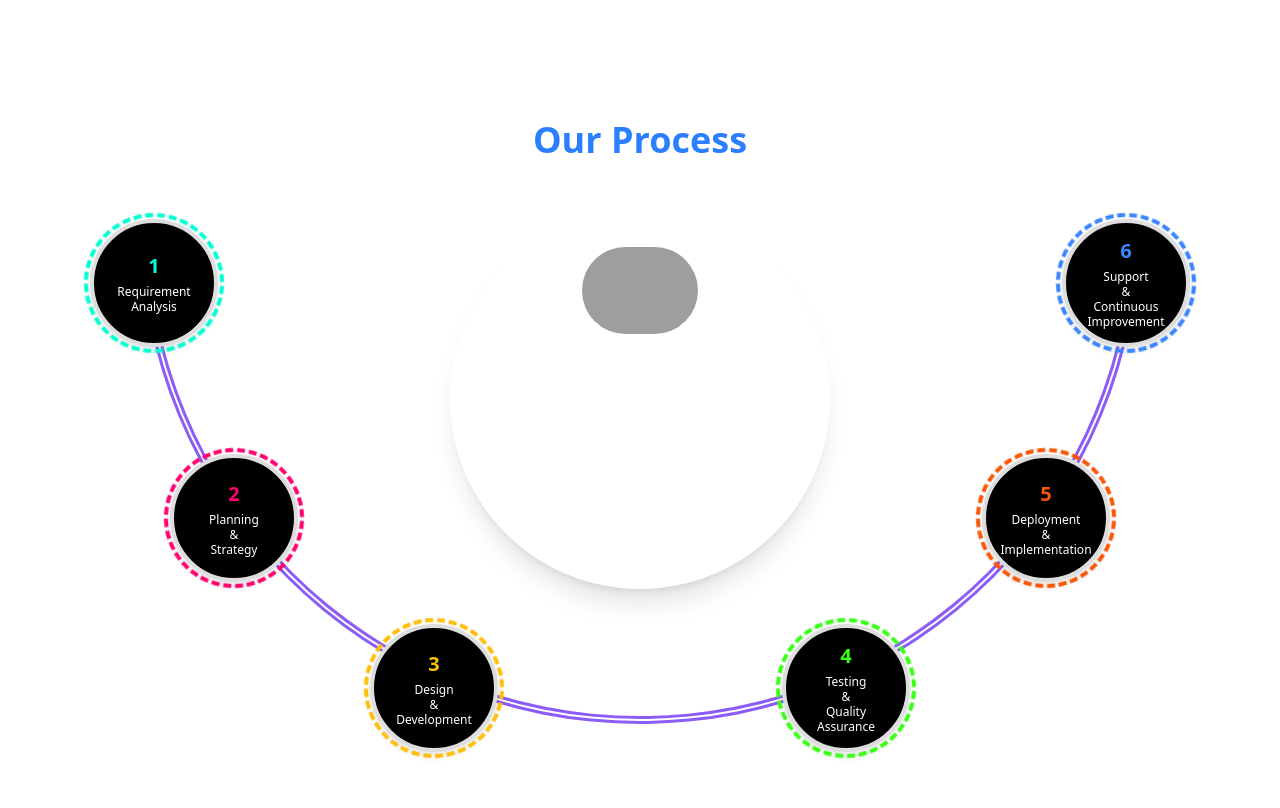
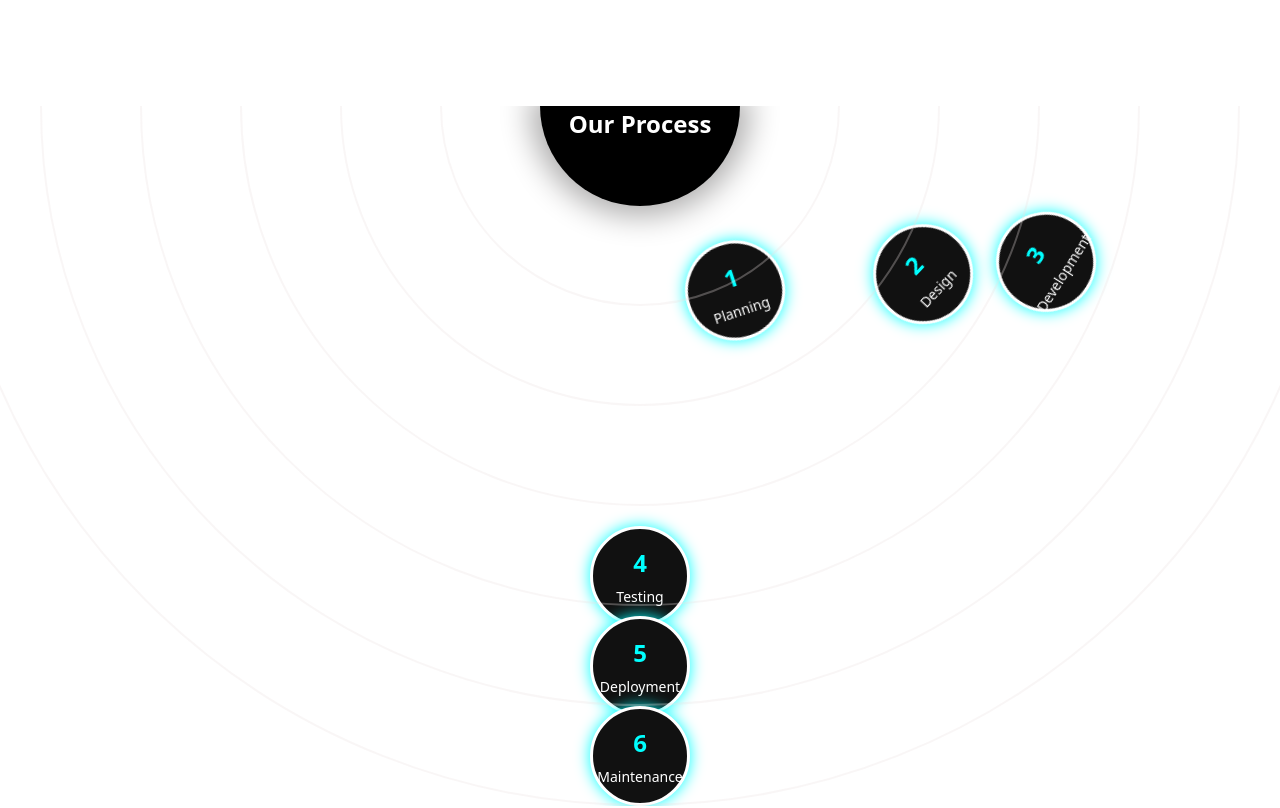
Before and after one commit to sushilkantaria/intekbit, a React (Vite) app: page / in a window 1280 px wide. Shown: the part 6640-7448 px from the top of the page. Built offline with nearby package versions, Linux system fonts and the light colour scheme; grey boxes are pictures that could not be loaded.

Commit message:
solarsystem

```diff
--- a/src/components/home/Process.jsx
+++ b/src/components/home/Process.jsx
@@ -1,235 +1,60 @@
-import React, { useEffect } from 'react';
 
-const ProcessSection = ({
-  processInfo,
-  processSteps,
-  handleProcessStepHover,
-}) => {
-  // Add neo-style animations
-  useEffect(() => {
-    const style = document.createElement('style');
-    style.textContent = `
-      @keyframes neonPulse {
-        0%, 100% {
-          box-shadow: 0 0 15px currentColor, 0 0 25px currentColor;
-        }
-        50% {
-          box-shadow: 0 0 25px currentColor, 0 0 35px currentColor, 0 0 45px currentColor;
-        }
-      }
+import React from 'react';
+import './SolarSystemProcess.css';
 
-      @keyframes rotateDots {
-        from { transform: rotate(0deg); }
-        to { transform: rotate(360deg); }
-      }
+const steps = [
+  { title: 'Planning', description: 'Initial strategy and scope definition.' },
+  { title: 'Design', description: 'Wireframes, mockups, and UI/UX design.' },
+  { title: 'Development', description: 'Frontend and backend coding.' },
+  { title: 'Testing', description: 'Debugging and QA process.' },
+  { title: 'Deployment', description: 'Hosting and going live.' },
+  { title: 'Maintenance', description: 'Ongoing support and updates.' },
+];
 
-      @keyframes glitchHover {
-        0% { transform: translateX(0); }
-        20% { transform: translateX(-1px); }
-        40% { transform: translateX(1px); }
-        60% { transform: translateX(-0.5px); }
-        80% { transform: translateX(0.5px); }
-        100% { transform: translateX(0); }
-      }
+const ProcessSection = () => {
+  return (
+    <section className="solar-section">
+      {/* Sun Heading */}
+      <div className="solar-sun">
+        <h2 className="sun-text">Our Process</h2>
+      </div>
 
-      @keyframes numberZap {
-        0% {
-          opacity: 0;
-          transform: scale(0.5) rotate(180deg);
-          filter: brightness(0.5);
-        }
-        50% {
-          opacity: 1;
-          transform: scale(1.1) rotate(0deg);
-          filter: brightness(1.5);
-        }
-        100% {
-          opacity: 1;
-          transform: scale(1) rotate(0deg);
-          filter: brightness(1);
-        }
-      }
+      {/* Arcs & Planets */}
+      <div className="orbit-container">
+        {steps.map((step, index) => {
+          const planetPositions = [
+            { top: '20%', left: '59%' },   // 1
+            { top: '36%', left: '40%' },   // 2
+            { top: '56%', left: '52%' },   // 3
+            { top: '30%', left: '80%' },   // 4
+            { top: '36%', left: '15%' },   // 5
+            { top: '95%', left: '30%' },   // 6
+          ];
+          const pos = planetPositions[index];
 
-      .process-step-active {
-        animation: neonPulse 2s ease-in-out infinite;
-      }
+          return (
+            <div className={`orbit-rotator orbit-${index + 1}`}>
+  <div
+    className="planet-rotating"
+    style={{
+      transform: `translateX(-50%) translateY(${-350 + index * 90}px)`,
+    }}
+  >
+    <div className="planet-glow group">
+      <span className="planet-number">{index + 1}</span>
+      <p className="planet-title">{step.title}</p>
+      <div className="planet-desc">{step.description}</div>
+    </div>
+  </div>
+</div>
 
-      .process-step-dots {
-        animation: rotateDots 4s linear infinite;
-      }
+          );
+        })}
 
-      .process-step:hover {
-        animation: glitchHover 0.3s ease-in-out;
-      }
-
-      .process-step-number {
-        animation: numberZap 0.6s ease-out;
-      }
-
-      .process-step:hover .process-step-number {
-        filter: brightness(1.3) drop-shadow(0 0 10px currentColor);
-      }
-    `;
-    document.head.appendChild(style);
-
-    return () => {
-      document.head.removeChild(style);
-    };
-  }, []);
-
-  return (
-    <section className="py-16 text-center relative" id="process">
-      <div className="max-w-7xl mx-auto px-4">
-        <h2
-          className="text-4xl font-bold text-blue-500 mb-16"
-          data-aos="flip-up"
-          data-aos-duration="800"
-          data-aos-offset="200"
-        >
-          Our Process
-        </h2>
-
-        {/* Half-circle container */}
-        <div
-          className="relative mx-auto"
-          style={{ width: '1000px', height: '500px' }}
-          data-aos="zoom-in-up"
-          data-aos-duration="1000"
-          data-aos-offset="200"
-          data-aos-delay="300"
-        >
-          {/* Arc background */}
-          <div
-            className="absolute inset-0 border-8 border-double border-[#8B5CF6] border-t-0 overflow-visible"
-            style={{
-              borderBottomLeftRadius: '500px',
-              borderBottomRightRadius: '500px',
-            }}
-          />
-
-          {/* Process Steps positioned around the arc */}
-          {processSteps.map((step, index) => {
-            const positions = [
-              { top: '-5px', left: '-50px' }, // step-1
-              { top: '230px', left: '30px' }, // step-2
-              { top: '400px', left: '230px' }, // step-3
-              { top: '400px', right: '230px' }, // step-4
-              { top: '230px', right: '30px' }, // step-5
-              { top: '-5px', right: '-50px' }, // step-6
-            ];
-
-            const colors = [
-              {
-                border: '#00FFD1', // Neo cyan
-                shadow: 'rgba(0, 255, 209, 0.8)', // Neo cyan glow
-                text: '#00FFD1', // Neo cyan text
-              },
-              {
-                border: '#FF006E', // Neo magenta
-                shadow: 'rgba(255, 0, 110, 0.8)', // Neo magenta glow
-                text: '#FF006E', // Neo magenta text
-              },
-              {
-                border: '#FFBE0B', // Neo yellow
-                shadow: 'rgba(255, 190, 11, 0.8)', // Neo yellow glow
-                text: '#FFBE0B', // Neo yellow text
-              },
-              {
-                border: '#39FF14', // Neo lime green
-                shadow: 'rgba(57, 255, 20, 0.8)', // Neo lime green glow
-                text: '#39FF14', // Neo lime green text
-              },
-              {
-                border: '#FB5607', // Neo orange
-                shadow: 'rgba(251, 86, 7, 0.8)', // Neo orange glow
-                text: '#FB5607', // Neo orange text
-              },
-              {
-                border: '#3A86FF', // Neo blue
-                shadow: 'rgba(58, 134, 255, 0.8)', // Neo blue glow
-                text: '#3A86FF', // Neo blue text
-              },
-            ];
-
-            const isActive = processInfo.title === step.title;
-
-            return (
-              <div
-                key={index}
-                className={`absolute w-32 h-32 border-4 border-gray-300 rounded-full bg-black flex flex-col items-center justify-center text-base cursor-pointer transition-all duration-300 hover:scale-110 hover:bg-black group process-step ${
-                  isActive ? 'process-step-active' : ''
-                }`}
-                style={{
-                  ...positions[index],
-                  borderColor: isActive ? colors[index].border : '#ddd',
-                  boxShadow: isActive
-                    ? `0px 0px 15px ${colors[index].shadow}`
-                    : '0 4px 8px rgba(0, 0, 0, 0.1)',
-                }}
-                onMouseOver={() => handleProcessStepHover(step)}
-              >
-                {/* Dotted circle border */}
-                <div
-                  className="absolute w-[140px] h-[140px] border-4 border-dashed rounded-full opacity-100 group-hover:opacity-0 transition-opacity duration-300 process-step-dots"
-                  style={{
-                    borderColor: colors[index].border,
-                    top: '-10px',
-                    left: '-10px',
-                  }}
-                />
-
-                <span
-                  className="font-bold text-xl process-step-number"
-                  style={{ color: colors[index].text }}
-                >
-                  {index + 1}
-                </span>
-                <p className="text-xs mt-1 text-center px-1 leading-tight text-white font-medium">
-                  {step.title.split(' ').map((word, i) => (
-                    <span key={i} className="block">
-                      {word}
-                    </span>
-                  ))}
-                </p>
-              </div>
-            );
-          })}
-
-          {/* Central info circle */}
-          <div
-            className="absolute rounded-full flex flex-col items-center justify-center text-center shadow-xl"
-            style={{
-              top: '35%',
-              left: '50%',
-              transform: 'translate(-50%, -50%)',
-              width: '380px',
-              height: '380px',
-              padding: '50px',
-            }}
-            data-aos="flip-left"
-            data-aos-duration="1000"
-            data-aos-offset="200"
-            data-aos-delay="600"
-          >
-            <img
-              src={processInfo.icon}
-              alt="Step Icon"
-              className="w-30 h-30 mb-4 border-2 border-white rounded-full"
-            />
-            <h3
-              className="text-2xl font-bold mb-4 text-white leading-tight"
-              id="process-title"
-            >
-              {processInfo.title}
-            </h3>
-            <p
-              className="text-base text-white leading-relaxed"
-              id="process-description"
-            >
-              {processInfo.description}
-            </p>
-          </div>
-        </div>
+        {/* Half Orbits */}
+        {[1, 2, 3, 4, 5, 6].map((o, i) => (
+          <div key={i} className={`orbit orbit-${i + 1}`} />
+        ))}
       </div>
     </section>
   );
--- /dev/null
+++ b/src/components/home/SolarSystemProcess.css
@@ -0,0 +1,206 @@
+.solar-section {
+  position: relative;
+  height: 700px;
+  overflow: hidden;
+  margin-top: 50px;
+}
+
+.solar-sun {
+  width: 200px;
+  height: 100px;
+  background: #000;
+  border-bottom-left-radius: 100px;
+  border-bottom-right-radius: 100px;
+  box-shadow: 0 0 30px 10px #aeadad;
+  margin: 0 auto;
+  text-align: center;
+  position: relative;
+  z-index: 10;
+}
+
+.sun-text {
+  color: white;
+  font-size: 24px;
+  font-weight: bold;
+}
+
+.orbit-container {
+  position: absolute;
+  width: 100%;
+  height: 100%;
+  top: 0;
+}
+
+
+.orbit {
+  position: absolute;
+  left: 50%;
+  transform: translateX(-50%);
+  /* border-top: none; */
+  border: 2px solid rgba(234, 225, 225, 0.3);
+  z-index: 1;
+}
+
+/* Orbit curves upward now */
+.orbit-1 {
+  bottom: 500px;
+  width: 400px;
+  height: 400px;
+  border-radius: 0 0 400px 400px;
+}
+.orbit-2 {
+  bottom: 400px;
+  width: 600px;
+  height: 600px;
+  border-radius: 600px;
+}
+.orbit-3 {
+  bottom: 300px;
+  width: 800px;
+  height: 800px;
+  border-radius: 800px;
+}
+.orbit-4 {
+  bottom: 200px;
+  width: 1000px;
+  height: 1000px;
+  border-radius: 1000px;
+}
+.orbit-5 {
+  bottom: 100px;
+  width: 1200px;
+  height: 1200px;
+  border-radius: 1200px;
+}
+.orbit-6 {
+  bottom: 0px;
+  width: 1400px;
+  height: 1400px;
+  border-radius: 1400px;
+}
+
+
+.planet {
+  position: absolute;
+  width: 100px;
+  height: 100px;
+  transform: translate(-50%, -50%);
+}
+
+.planet-glow {
+  width: 100%;
+  height: 100%;
+  border-radius: 50%;
+  background: #111;
+  border: 3px solid #fff;
+  box-shadow: 0 0 15px #0ff;
+  display: flex;
+  flex-direction: column;
+  align-items: center;
+  justify-content: center;
+  transition: 0.3s ease;
+  position: relative;
+  cursor: pointer;
+}
+
+.planet-glow:hover {
+  transform: scale(1.1);
+  box-shadow: 0 0 20px #0ff, 0 0 40px #0ff;
+}
+
+.planet-number {
+  color: #0ff;
+  font-size: 24px;
+  font-weight: bold;
+}
+
+.planet-title {
+  color: white;
+  font-size: 14px;
+  margin-top: 5px;
+}
+
+.planet-desc {
+  position: absolute;
+  background: rgba(255, 255, 255, 0.1);
+  color: white;
+  padding: 10px;
+  border-radius: 8px;
+  top: 110%;
+  left: 50%;
+  transform: translateX(-50%);
+  opacity: 0;
+  transition: 0.3s ease;
+  backdrop-filter: blur(8px);
+  width: 200px;
+  text-align: center;
+  font-size: 12px;
+  z-index: 5;
+}
+
+.group:hover .planet-desc {
+  opacity: 1;
+}
+
+
+
+.orbit-rotator {
+  position: absolute;
+  bottom: 100px;
+  left: 50%;
+  transform: translateX(-50%);
+  width: 100%;
+  height: 100%;
+  animation: rotateOrbit 30s linear infinite alternate;
+  transform-origin: top center;
+}
+
+.orbit-1 {
+  animation-duration: 20s;
+  animation-delay: 0s;
+}
+
+.orbit-2 {
+  animation-duration: 35s;
+  animation-delay: 3s;
+}
+
+.orbit-3 {
+  animation-duration: 50s;
+  animation-delay: 6s;
+}
+
+.orbit-4 {
+  animation-duration: 65s;
+  animation-delay: 9s;
+}
+
+.orbit-5 {
+  animation-duration: 80s;
+  animation-delay: 12s;
+}
+
+.orbit-6 {
+  animation-duration: 95s;
+  animation-delay: 15s;
+}
+
+
+@keyframes rotateOrbit {
+  0% {
+    transform: translateX(-50%) rotate(-60deg);
+  }
+  100% {
+    transform: translateX(-50%) rotate(60deg);
+  }
+}
+
+/* Planet positioned on arc */
+.planet-rotating {
+  position: absolute;
+  width: 100px;
+  height: 100px;
+  bottom: 0;
+  left: 50%;
+  transform: translateX(-50%) translateY(0) translateY(150px);
+}
```
